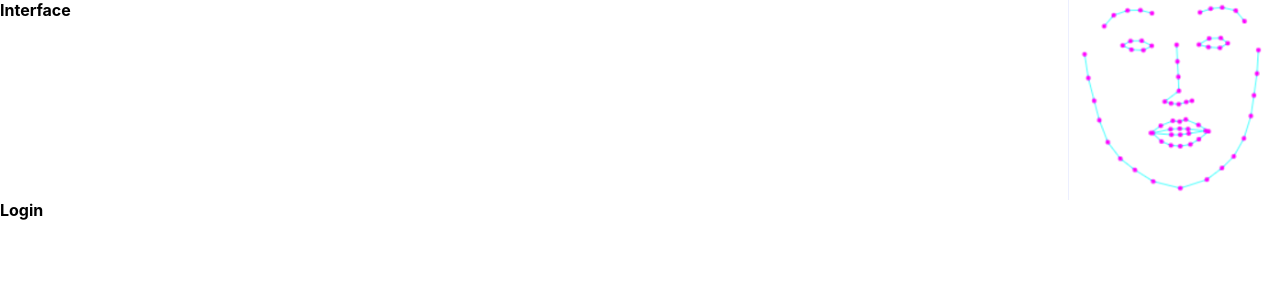
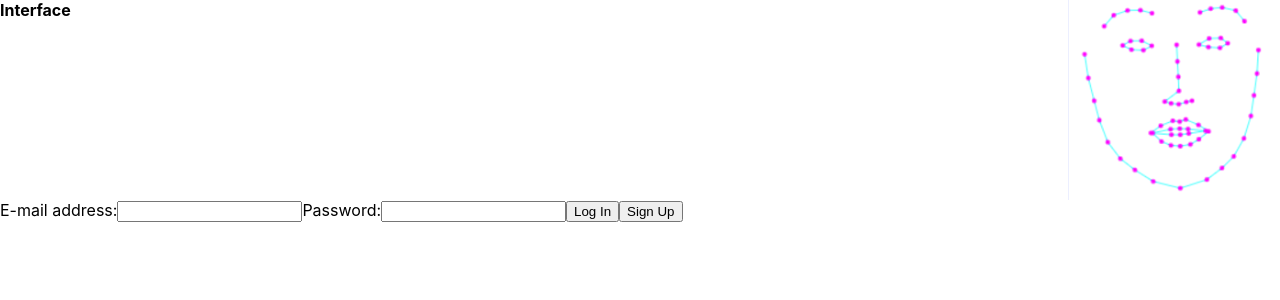
Before and after one commit to pikachucrew/InterFace_Project, a React (Create React App) app in the folder interface/: page / in a window 1280 px wide. Shown: the top 300 px of the page. Built offline with nearby package versions, Linux system fonts and the light colour scheme.

Commit message:
add firbase auth to login

```diff
--- a/interface/src/components/LoginPage.jsx
+++ b/interface/src/components/LoginPage.jsx
@@ -1,9 +1,70 @@
-import React from 'react'
+import React, { Component } from 'react';
+import fire from '../config';
+import { navigate } from '@reach/router';
 
-export default function LoginPage() {
-  return (
-    <div>
-      <h2>Login</h2>
-    </div>
-  )
+class LoginPage extends Component {
+  state = {
+    email: '',
+    password: '',
+    invalid: false
+  };
+
+  login = e => {
+    const { email, password } = this.state;
+    e.preventDefault();
+    fire
+      .auth()
+      .signInWithEmailAndPassword(email, password)
+      .then(() => {
+        this.setState({ invalid: false });
+        navigate('/dashboard');
+      })
+      .catch(err => {
+        this.setState({ invalid: true });
+      });
+  };
+
+  signup = e => {
+    const { email, password } = this.state;
+    e.preventDefault();
+    fire
+      .auth()
+      .createUserWithEmailAndPassword(email, password)
+      .catch(err => {
+        this.setState({ invalid: true });
+      });
+  };
+
+  render() {
+    const { email, password, invalid } = this.state;
+    return (
+      <div>
+        {invalid && <p>Invalid Details</p>}
+        <form onSubmit={this.login}>
+          <label>
+            E-mail address:
+            <input
+              type="email"
+              name="email"
+              value={email}
+              onChange={this.handleChange}
+            />
+          </label>
+          <label>
+            Password:
+            <input
+              type="password"
+              name="password"
+              value={password}
+              onChange={this.handleChange}
+            />
+          </label>
+          <button type="submit">Log In</button>
+          <button onClick={this.signup}>Sign Up</button>
+        </form>
+      </div>
+    );
+  }
 }
+
+export default LoginPage;
```
